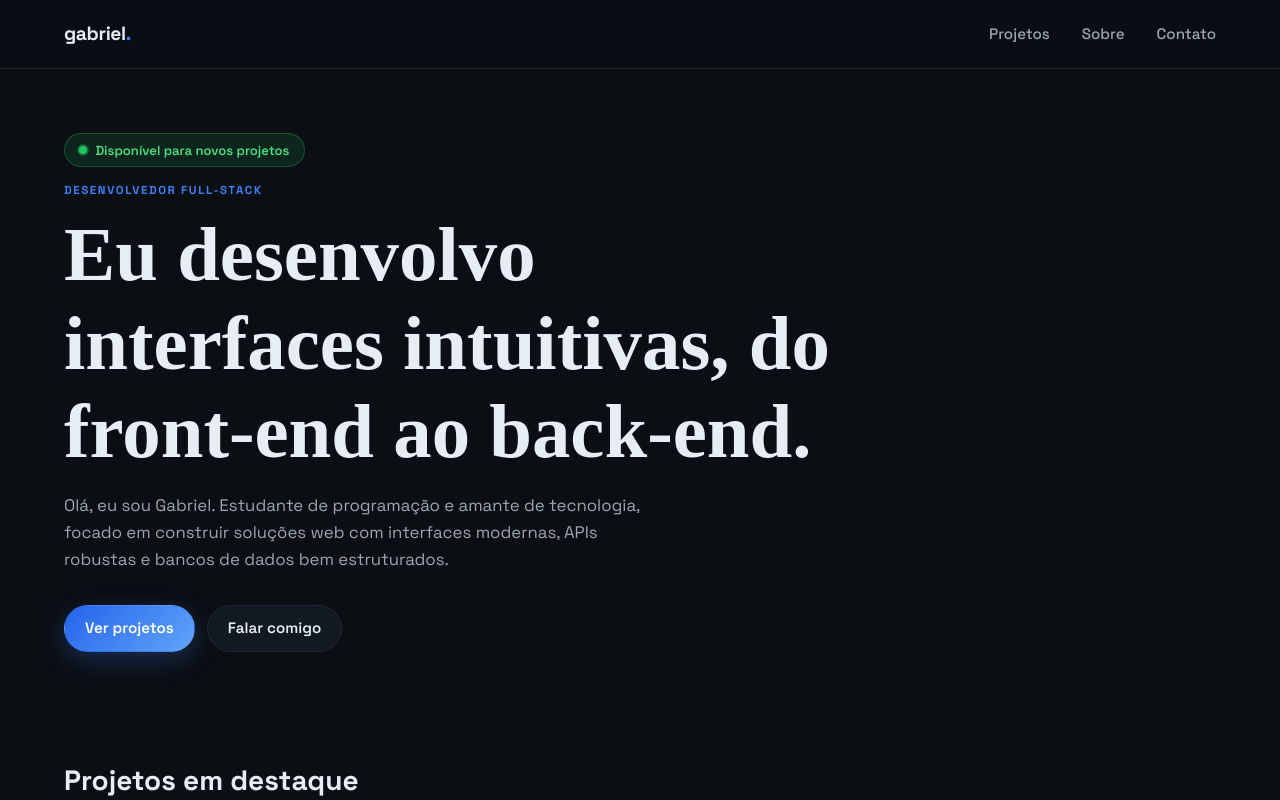
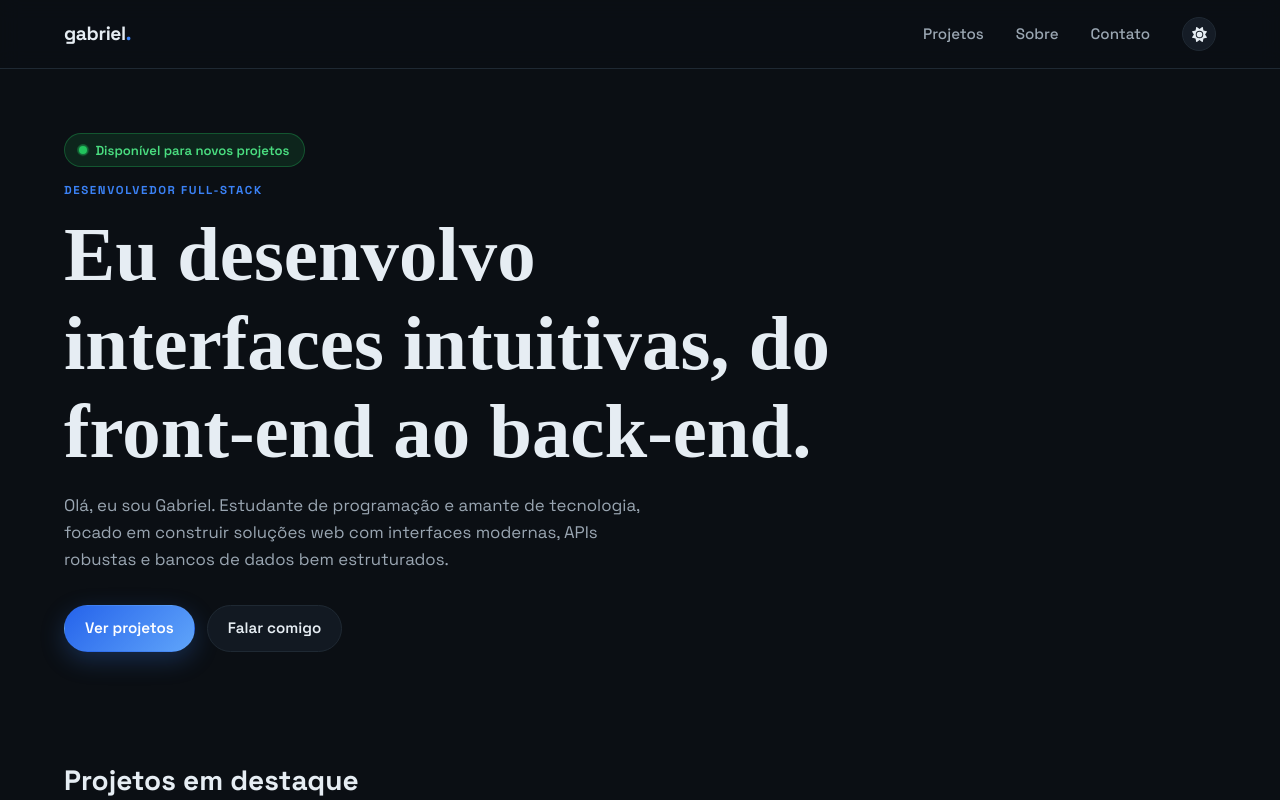
Before and after one commit to GabrielS0306/Portifolio, a Next.js app: page / in a window 1280 px wide. Shown: the top 800 px of the page. Built offline with nearby package versions, Linux system fonts and the light colour scheme.

Commit message:
feat: adiciona toggle de tema dark/light com next-themes

```diff
--- a/app/globals.css
+++ b/app/globals.css
@@ -22,6 +22,35 @@
   --accent-soft:   #4ade80;
   --line:          #1f2933;
   --shadow-brand:  rgba(59, 130, 246, 0.25);
+}
+
+.light {
+  --bg: #f8fafc;
+  --bg-secondary: #eef2f6;
+  --card: #ffffff;
+  --text: #0f172a;
+  --muted: #5b6b7c;
+  --line: #e2e8f0;
+  --shadow-brand: rgba(59, 130, 246, 0.18);
+}
+
+.theme-toggle {
+  display: inline-flex;
+  align-items: center;
+  justify-content: center;
+  width: 34px;
+  height: 34px;
+  border-radius: 999px;
+  border: 1px solid var(--line);
+  background: var(--card);
+  color: var(--text);
+  cursor: pointer;
+  transition: background 0.2s, transform 0.2s, border-color 0.2s;
+}
+
+.theme-toggle:hover {
+  border-color: var(--brand);
+  transform: translateY(-1px);
 }
 
 /* --- BASE --- */
--- a/app/layout.tsx
+++ b/app/layout.tsx
@@ -1,5 +1,6 @@
 import type { Metadata, Viewport } from "next";
 import { Space_Grotesk } from "next/font/google";
+import { ThemeProvider } from "next-themes";
 import "./globals.css";
 
 const spaceGrotesk = Space_Grotesk({
@@ -26,9 +27,12 @@ export default function RootLayout({
     <html
       lang="pt-BR"
       className={`${spaceGrotesk.variable} h-full antialiased`}
+      suppressHydrationWarning
     >
       <body className="min-h-full flex flex-col font-sans">
-        {children}
+        <ThemeProvider attribute="class" defaultTheme="dark" enableSystem={false}>
+          {children}
+          </ThemeProvider>
       </body>
     </html>
   );
--- a/components/layout/Header.tsx
+++ b/components/layout/Header.tsx
@@ -1,3 +1,5 @@
+import ThemeToggle from "../ui/ThemeToggle";
+
 export default function Header() {
     return (
         <header className="site-header">
@@ -7,6 +9,7 @@ export default function Header() {
                     <a href="#projetos">Projetos</a>
                     <a href="#sobre">Sobre</a>
                     <a href="#contato">Contato</a>
+                    <ThemeToggle />
                 </nav>
             </div>
         </header>
--- /dev/null
+++ b/components/ui/ThemeToggle.tsx
@@ -0,0 +1,31 @@
+"use client";
+
+import { useEffect, useState } from "react";
+import { useTheme } from "next-themes";
+import { FaSun, FaMoon } from "react-icons/fa6";
+
+export default function ThemeToggle() {
+    const { theme, setTheme } = useTheme();
+    const [mounted, setMounted] = useState(false);
+
+    useEffect(() => {
+        setMounted(true);
+        // eslint-disable-next-line react-hooks/set-state-in-effect
+    }, []);
+
+    if (!mounted) {
+        return <div className="theme-toggle" aria-hidden="true" />;
+    }
+
+    const isDark = theme === "dark";
+
+    return (
+        <button
+            className="theme-toggle"
+            onClick={() => setTheme(isDark ? "light" : "dark")}
+            aria-label={isDark ? "Ativar tema claro" : "Ativar tema escuro"}
+        >
+            {isDark ? <FaSun size={15} /> : <FaMoon size={15} />}
+        </button>
+    );
+}
--- a/package.json
+++ b/package.json
@@ -12,6 +12,7 @@
     "@fortawesome/react-fontawesome": "^3.3.1",
     "framer-motion": "^13.1.0",
     "next": "^16.2.6",
+    "next-themes": "^0.4.6",
     "react": "^19.2.6",
     "react-dom": "^19.2.6",
     "react-icons": "^5.6.0"
```
Also changed, not shown: 1 other file (tests, documents, lock files or other folders).
